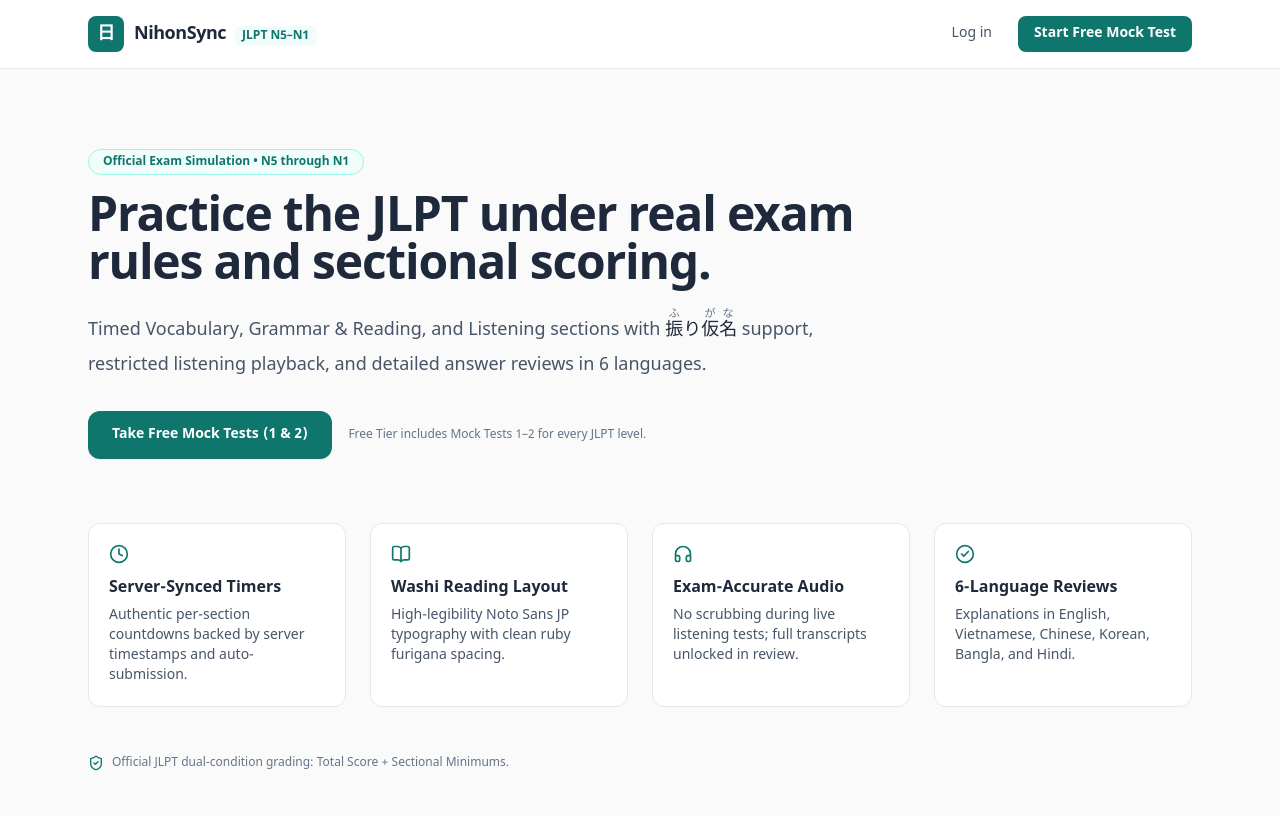
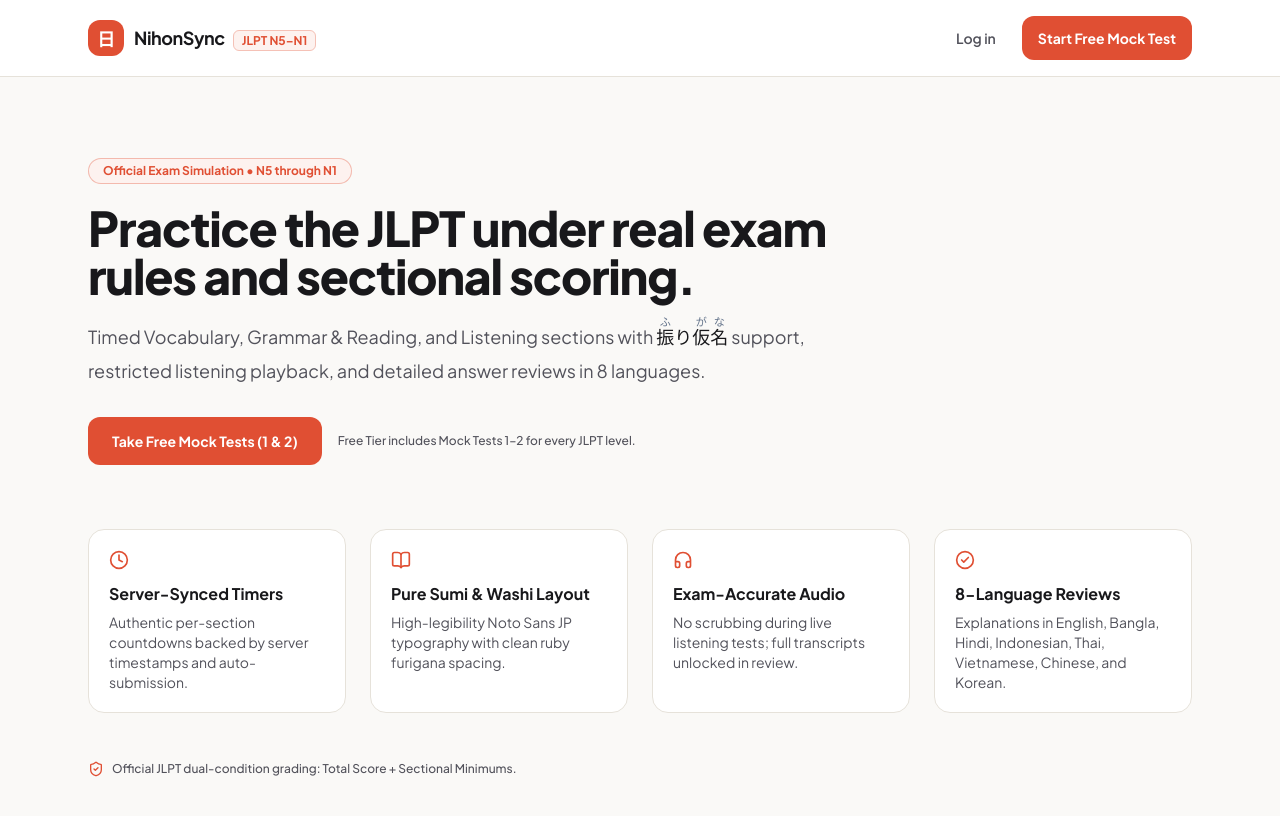
Before and after one commit to biki76/nihonsync-jlpt, a Next.js app: page / in a window 1280 px wide. Shown: the top 816 px of the page. Built offline with nearby package versions, Linux system fonts and the light colour scheme; no server answers.

Commit message:
feat(ui): apply Pure Sumi & Vermilion theme to Landing and Login pages

```diff
--- a/src/app/layout.tsx
+++ b/src/app/layout.tsx
@@ -1,9 +1,24 @@
 import type { Metadata } from "next";
+import { Plus_Jakarta_Sans, Noto_Sans_JP } from "next/font/google";
 import "./globals.css";
 
+const plusJakarta = Plus_Jakarta_Sans({
+  subsets: ["latin", "vietnamese"],
+  variable: "--font-ui",
+  display: "swap",
+});
+
+const notoSansJP = Noto_Sans_JP({
+  subsets: ["latin"],
+  weight: ["400", "500", "700"],
+  variable: "--font-noto-sans-jp",
+  display: "swap",
+});
+
 export const metadata: Metadata = {
-  title: "NihonSync JLPT | Authentic JLPT Mock Exams",
-  description: "Timed JLPT N5-N1 mock tests with furigana support, listening audio, and multilingual explanations.",
+  title: "NihonSync — JLPT Mock Test Platform (N5–N1)",
+  description:
+    "Authentic JLPT mock exam simulator with automated sectional grading, restricted listening audio, and 8-language answer reviews.",
 };
 
 export default function RootLayout({
@@ -12,16 +27,8 @@ export default function RootLayout({
   children: React.ReactNode;
 }>) {
   return (
-    <html lang="en">
-      <head>
-        <link rel="preconnect" href="https://fonts.googleapis.com" />
-        <link rel="preconnect" href="https://fonts.gstatic.com" crossOrigin="anonymous" />
-        <link
-          href="https://fonts.googleapis.com/css2?family=Inter:wght@400;500;600;700&family=Noto+Sans+JP:wght@400;500;700&display=swap"
-          rel="stylesheet"
-        />
-      </head>
-      <body className="bg-[#FAFAFA] text-[#1E293B] antialiased font-sans">
+    <html lang="en" className={`${plusJakarta.variable} ${notoSansJP.variable}`}>
+      <body className="min-h-screen bg-[#FAF9F7] text-[#18181B] antialiased selection:bg-[#FDF2EF] selection:text-[#E04F33] dark:bg-[#111113] dark:text-[#F4F4F5]">
         {children}
       </body>
     </html>
--- a/src/app/page.tsx
+++ b/src/app/page.tsx
@@ -9,18 +9,18 @@ export default async function HomePage() {
   } = await supabase.auth.getUser();
 
   return (
-    <div className="min-h-screen bg-[#FAFAFA] text-[#1E293B]">
-      <header className="border-b border-slate-200 bg-white">
+    <div className="min-h-screen bg-[#FAF9F7] text-[#18181B] dark:bg-[#111113] dark:text-[#F4F4F5]">
+      <header className="border-b border-[#E6E2DA] bg-white dark:border-[#2E2E32] dark:bg-[#18181B]">
         <div className="mx-auto flex max-w-6xl items-center justify-between px-4 py-4 sm:px-6">
           <div className="flex items-center gap-2.5">
-            <div className="flex h-9 w-9 items-center justify-center rounded-lg bg-[#0F766E] font-jp text-lg font-bold text-white">
+            <div className="flex h-9 w-9 items-center justify-center rounded-xl bg-[#E04F33] font-jp text-lg font-bold text-white shadow-xs">
               日
             </div>
             <div>
-              <span className="text-lg font-bold tracking-tight text-[#1E293B]">
+              <span className="text-lg font-bold tracking-tight text-[#18181B] dark:text-[#F4F4F5]">
                 NihonSync
               </span>
-              <span className="ml-2 rounded-md bg-[#F0FDFA] px-2 py-0.5 text-xs font-semibold text-[#0F766E]">
+              <span className="ml-2 rounded-md border border-[#E04F33]/30 bg-[#FDF2EF] px-2 py-0.5 text-xs font-bold text-[#E04F33] dark:bg-[#E04F33]/15">
                 JLPT N5–N1
               </span>
             </div>
@@ -30,7 +30,7 @@ export default async function HomePage() {
             {user ? (
               <Link
                 href="/dashboard"
-                className="rounded-lg bg-[#0F766E] px-4 py-2 text-sm font-semibold text-white transition hover:bg-[#115E59]"
+                className="min-h-[44px] inline-flex items-center rounded-xl bg-[#E04F33] px-4 py-2 text-sm font-bold text-white transition hover:bg-[#C83E24]"
               >
                 Go to Dashboard
               </Link>
@@ -38,13 +38,13 @@ export default async function HomePage() {
               <>
                 <Link
                   href="/login"
-                  className="rounded-lg px-3.5 py-2 text-sm font-medium text-slate-600 transition hover:text-[#1E293B]"
+                  className="rounded-xl px-3.5 py-2 text-sm font-semibold text-[#52525B] transition hover:text-[#18181B] dark:text-[#A1A1AA] dark:hover:text-[#F4F4F5]"
                 >
                   Log in
                 </Link>
                 <Link
                   href="/login?mode=signup"
-                  className="rounded-lg bg-[#0F766E] px-4 py-2 text-sm font-semibold text-white transition hover:bg-[#115E59]"
+                  className="min-h-[44px] inline-flex items-center rounded-xl bg-[#E04F33] px-4 py-2 text-sm font-bold text-white shadow-xs transition hover:bg-[#C83E24]"
                 >
                   Start Free Mock Test
                 </Link>
@@ -56,68 +56,68 @@ export default async function HomePage() {
 
       <main className="mx-auto max-w-6xl px-4 py-14 sm:px-6 sm:py-20">
         <div className="max-w-3xl">
-          <p className="inline-flex items-center gap-2 rounded-full border border-teal-200 bg-[#F0FDFA] px-3.5 py-1 text-xs font-semibold text-[#0F766E]">
+          <p className="inline-flex items-center gap-2 rounded-full border border-[#E04F33]/35 bg-[#FDF2EF] px-3.5 py-1 text-xs font-bold text-[#E04F33] dark:bg-[#E04F33]/15">
             Official Exam Simulation • N5 through N1
           </p>
-          <h1 className="mt-5 text-3xl font-bold tracking-tight text-[#1E293B] sm:text-5xl">
+          <h1 className="mt-5 text-3xl font-extrabold tracking-tight text-[#18181B] dark:text-[#F4F4F5] sm:text-5xl">
             Practice the JLPT under real exam rules and sectional scoring.
           </h1>
-          <p className="mt-4 text-base leading-relaxed text-slate-600 sm:text-lg">
+          <p className="mt-4 text-base leading-relaxed text-[#52525B] dark:text-[#A1A1AA] sm:text-lg">
             Timed Vocabulary, Grammar &amp; Reading, and Listening sections with{" "}
-            <span className="jp-furigana font-medium text-[#1E293B]">
+            <span className="jp-furigana font-medium text-[#18181B] dark:text-[#F4F4F5]">
               <ruby>
                 振<rt>ふ</rt>り<rt></rt>仮<rt>が</rt>名<rt>な</rt>
               </ruby>
             </span>{" "}
-            support, restricted listening playback, and detailed answer reviews in 6 languages.
+            support, restricted listening playback, and detailed answer reviews in 8 languages.
           </p>
 
           <div className="mt-8 flex flex-wrap items-center gap-4">
             <Link
               href={user ? "/dashboard" : "/login"}
-              className="rounded-xl bg-[#0F766E] px-6 py-3.5 text-sm font-semibold text-white shadow-sm transition hover:bg-[#115E59]"
+              className="min-h-[48px] inline-flex items-center rounded-xl bg-[#E04F33] px-6 py-3.5 text-sm font-bold text-white shadow-xs transition hover:bg-[#C83E24]"
             >
               {user ? "Open Exam Dashboard" : "Take Free Mock Tests (1 & 2)"}
             </Link>
-            <span className="text-xs text-slate-500">
+            <span className="text-xs font-medium text-[#52525B] dark:text-[#A1A1AA]">
               Free Tier includes Mock Tests 1–2 for every JLPT level.
             </span>
           </div>
         </div>
 
         <div className="mt-16 grid gap-6 sm:grid-cols-2 lg:grid-cols-4">
-          <div className="rounded-xl border border-slate-200 bg-white p-5">
-            <Clock className="h-5 w-5 text-[#0F766E]" />
-            <h2 className="mt-3 font-semibold text-[#1E293B]">Server-Synced Timers</h2>
-            <p className="mt-1.5 text-sm text-slate-600">
+          <div className="rounded-[16px] border border-[#E6E2DA] bg-white p-5 shadow-xs dark:border-[#2E2E32] dark:bg-[#18181B]">
+            <Clock className="h-5 w-5 text-[#E04F33]" />
+            <h2 className="mt-3 font-bold text-[#18181B] dark:text-[#F4F4F5]">Server-Synced Timers</h2>
+            <p className="mt-1.5 text-sm text-[#52525B] dark:text-[#A1A1AA]">
               Authentic per-section countdowns backed by server timestamps and auto-submission.
             </p>
           </div>
-          <div className="rounded-xl border border-slate-200 bg-white p-5">
-            <BookOpen className="h-5 w-5 text-[#0F766E]" />
-            <h2 className="mt-3 font-semibold text-[#1E293B]">Washi Reading Layout</h2>
-            <p className="mt-1.5 text-sm text-slate-600">
+          <div className="rounded-[16px] border border-[#E6E2DA] bg-white p-5 shadow-xs dark:border-[#2E2E32] dark:bg-[#18181B]">
+            <BookOpen className="h-5 w-5 text-[#E04F33]" />
+            <h2 className="mt-3 font-bold text-[#18181B] dark:text-[#F4F4F5]">Pure Sumi &amp; Washi Layout</h2>
+            <p className="mt-1.5 text-sm text-[#52525B] dark:text-[#A1A1AA]">
               High-legibility Noto Sans JP typography with clean ruby furigana spacing.
             </p>
           </div>
-          <div className="rounded-xl border border-slate-200 bg-white p-5">
-            <Headphones className="h-5 w-5 text-[#0F766E]" />
-            <h2 className="mt-3 font-semibold text-[#1E293B]">Exam-Accurate Audio</h2>
-            <p className="mt-1.5 text-sm text-slate-600">
+          <div className="rounded-[16px] border border-[#E6E2DA] bg-white p-5 shadow-xs dark:border-[#2E2E32] dark:bg-[#18181B]">
+            <Headphones className="h-5 w-5 text-[#E04F33]" />
+            <h2 className="mt-3 font-bold text-[#18181B] dark:text-[#F4F4F5]">Exam-Accurate Audio</h2>
+            <p className="mt-1.5 text-sm text-[#52525B] dark:text-[#A1A1AA]">
               No scrubbing during live listening tests; full transcripts unlocked in review.
             </p>
           </div>
-          <div className="rounded-xl border border-slate-200 bg-white p-5">
-            <CheckCircle2 className="h-5 w-5 text-[#0F766E]" />
-            <h2 className="mt-3 font-semibold text-[#1E293B]">6-Language Reviews</h2>
-            <p className="mt-1.5 text-sm text-slate-600">
-              Explanations in English, Vietnamese, Chinese, Korean, Bangla, and Hindi.
+          <div className="rounded-[16px] border border-[#E6E2DA] bg-white p-5 shadow-xs dark:border-[#2E2E32] dark:bg-[#18181B]">
+            <CheckCircle2 className="h-5 w-5 text-[#E04F33]" />
+            <h2 className="mt-3 font-bold text-[#18181B] dark:text-[#F4F4F5]">8-Language Reviews</h2>
+            <p className="mt-1.5 text-sm text-[#52525B] dark:text-[#A1A1AA]">
+              Explanations in English, Bangla, Hindi, Indonesian, Thai, Vietnamese, Chinese, and Korean.
             </p>
           </div>
         </div>
 
-        <div className="mt-12 flex items-center gap-2 text-xs text-slate-500">
-          <ShieldCheck className="h-4 w-4 text-[#0F766E]" />
+        <div className="mt-12 flex items-center gap-2 text-xs font-medium text-[#52525B] dark:text-[#A1A1AA]">
+          <ShieldCheck className="h-4 w-4 text-[#E04F33]" />
           <span>Official JLPT dual-condition grading: Total Score + Sectional Minimums.</span>
         </div>
       </main>
```
Also changed, not shown: src/app/login/page.tsx (+31 -19 lines).
